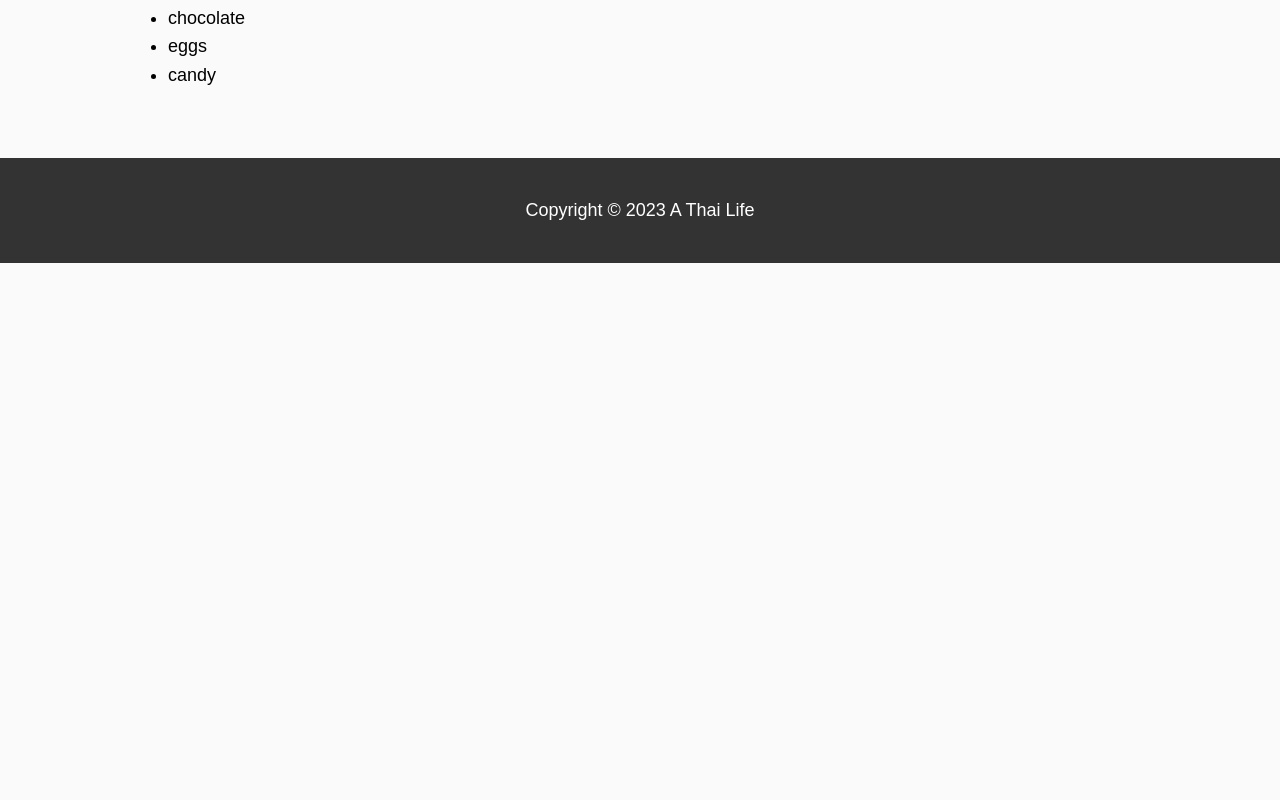
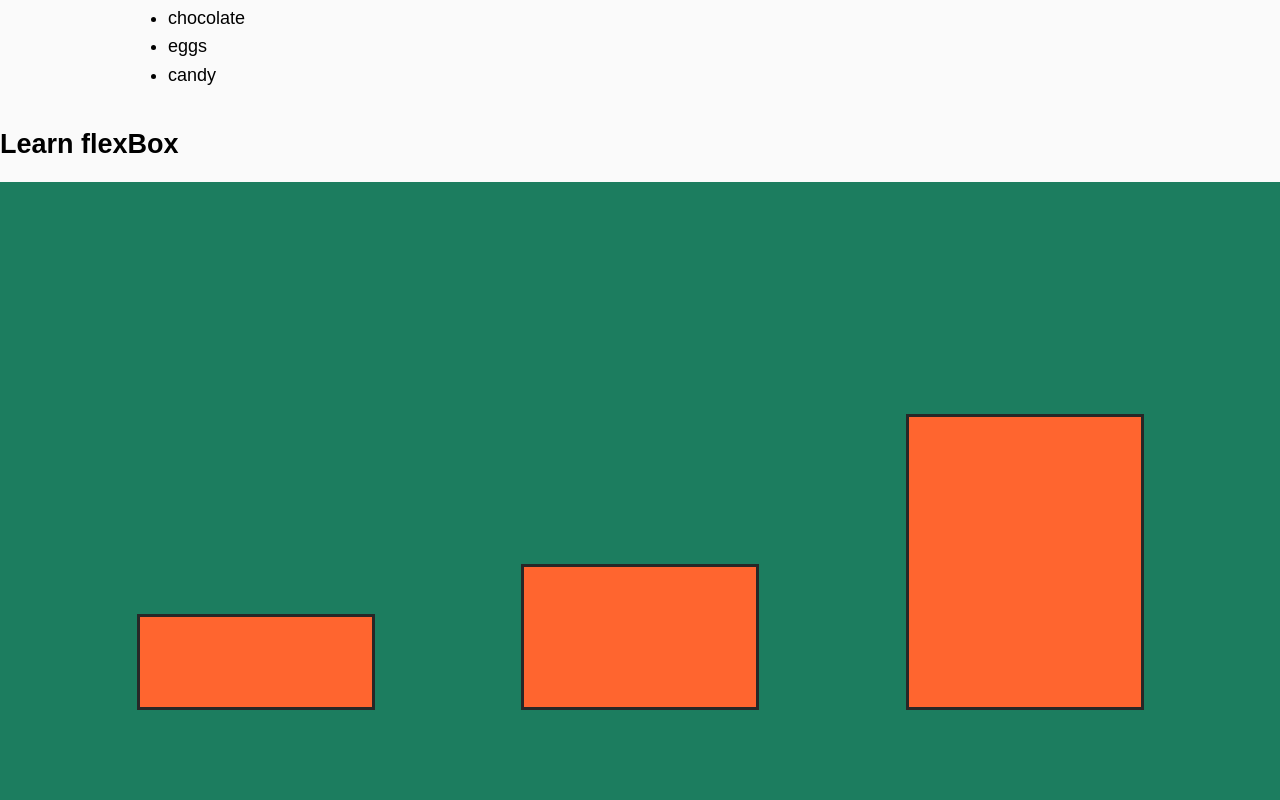
Before and after one commit to runeru/webdev-practice, a plain HTML site: page index.html in a window 1280 px wide. Shown: the part 1080-1880 px from the top of the page. Before the commit the page ends 1343 px from the top, so only its background shows below. Drawn offline with Linux system fonts and the light colour scheme.

Commit message:
added json script, flexbox test and replaced the banner image

```diff
--- a/index.html
+++ b/index.html
@@ -97,6 +97,14 @@
         </script>
       </section>
     </div>
+    <section id="learnFlexbox">
+      <h2>Learn flexBox</h2>
+      <div class="flexbox-container">
+        <div class="flexbox-item item-1"></div>
+        <div class="flexbox-item item-2"></div>
+        <div class="flexbox-item item-3"></div>
+      </div>
+    </section>
     <footer id="mainFooter">
       <p>Copyright &copy; 2023 A Thai Life</p>
     </footer>
--- a/scss/main.scss
+++ b/scss/main.scss
@@ -155,6 +155,49 @@ body {
     transform: rotate(0) translate(0, 0);
   }
 
+  .flexbox-container {
+    display: flex;
+    //flex-wrap gjør som text-wrap i notepad
+    //default er no-wrap
+    flex-wrap: wrap;
+    background: rgb(28, 125, 95);
+    //justify-content beveger ting langs MAIN-AXIS
+    //Main Axis kan bli horisontal eller vertical
+    //depending on hvilken flex layout man bruker
+    justify-content: space-evenly;
+    //align-items flytter ting på cross-axis
+    //altså på kryss av den veien main axis går
+    //Default er align-items: stretch
+    align-items: flex-end;
+
+    //align-items align each item to eachother. Align content
+    //aligns the entire group
+    //med flex-wrap:wrap - we can use align content:
+    align-content: center;
+
+    height: 95vh;
+  }
+
+  .flexbox-item {
+    width: 15%;
+    background: #ff652f;
+    border: 3px solid #272727;
+    color: #fff;
+    font-size: 2rem;
+    padding: 20px;
+    margin: 10px;
+  }
+
+  .item-1 {
+    min-height: 50px;
+  }
+  .item-2 {
+    min-height: 100px;
+  }
+  .item-3 {
+    min-height: 250px;
+  }
+
   @media (max-width: 600px) {
     //alt under 600px får denna koden:
     #main,
```
Also changed, not shown: dist/css/main.css.
